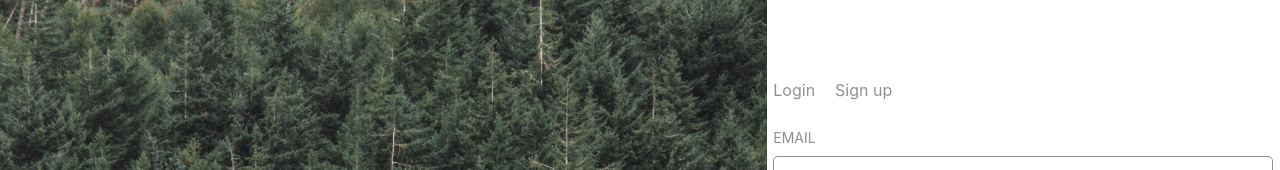
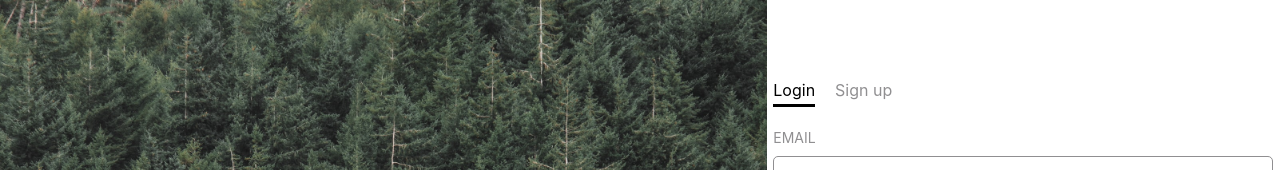
Before and after one commit to JackSchollmeyer/SporcleClone, a Next.js app in the folder sporcleclone/: page /auth in a window 1280 px wide. Shown: the top 170 px of the page. Built offline with nearby package versions, Linux system fonts and the light colour scheme.

Commit message:
added login/signup styles

```diff
--- a/sporcleclone/src/pages/auth.jsx
+++ b/sporcleclone/src/pages/auth.jsx
@@ -7,6 +7,16 @@ import s from "../../styles/Auth.module.css";
 
 export default function Auth() {
   const [showLogin, setShowLogin] = useState(0);
+
+  const loginStyled =
+    showLogin === 0
+      ? { color: "black", borderBottom: "solid 3px" }
+      : { color: "rgb(144, 143, 145)" };
+
+  const singupStyled =
+    showLogin === 1
+      ? { color: "black", borderBottom: "solid 3px" }
+      : { color: "rgb(144, 143, 145)" };
 
   const handleToggle = (tab) => {
     setShowLogin(tab);
@@ -19,8 +29,12 @@ export default function Auth() {
       </div>
       <div className={s.case}>
         <div className={s.switch}>
-          <p onClick={() => handleToggle(0)}>Login</p>
-          <p onClick={() => handleToggle(1)}>Sign up</p>
+          <p onClick={() => handleToggle(0)} style={loginStyled}>
+            Login
+          </p>
+          <p onClick={() => handleToggle(1)} style={singupStyled}>
+            Sign up
+          </p>
         </div>
         <div>
           {showLogin === 0 && <Login />}
--- a/sporcleclone/styles/Auth.module.css
+++ b/sporcleclone/styles/Auth.module.css
@@ -59,11 +59,7 @@
 .switch p {
   cursor: pointer;
   position: relative;
-  padding-bottom: 4px;
-}
-
-.switchIsActive {
-  color: black;
+  padding-bottom: 1px;
 }
 
 .switch p::after {
```
Also changed, not shown: 1 other file (tests, documents, lock files or other folders).
